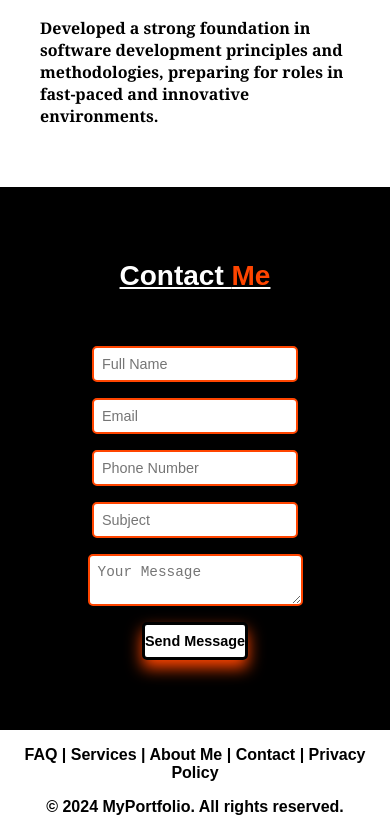
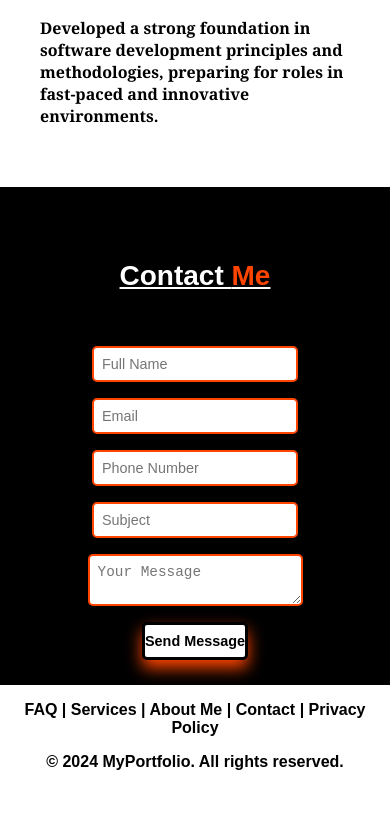
Before and after one commit to patel-chandrika/mywebsite, a plain HTML site: page index.html in a window 390 px wide. Shown: the part 6829-7645 px from the top of the page. After the commit the page ends 7600 px from the top, so only its background shows below. Drawn offline with Linux system fonts and the light colour scheme.

Commit message:
deployee

```diff
--- a/pooja.css
+++ b/pooja.css
@@ -1144,13 +1144,13 @@ header {
     }
 
     .contact form {
-        width: 90%; /* Reduce width for smaller screens */
+        width: 100%; /* Reduce width for smaller screens */
         margin-left: auto; /* Center the form */
         margin-right: auto; /* Center the form */
     }
 
     .contact form button {
-        margin-bottom: 50px; /* Reduce bottom margin for smaller screens */
+        margin-bottom: 5px; /* Reduce bottom margin for smaller screens */
     }
 
     .contact h2 {
```
